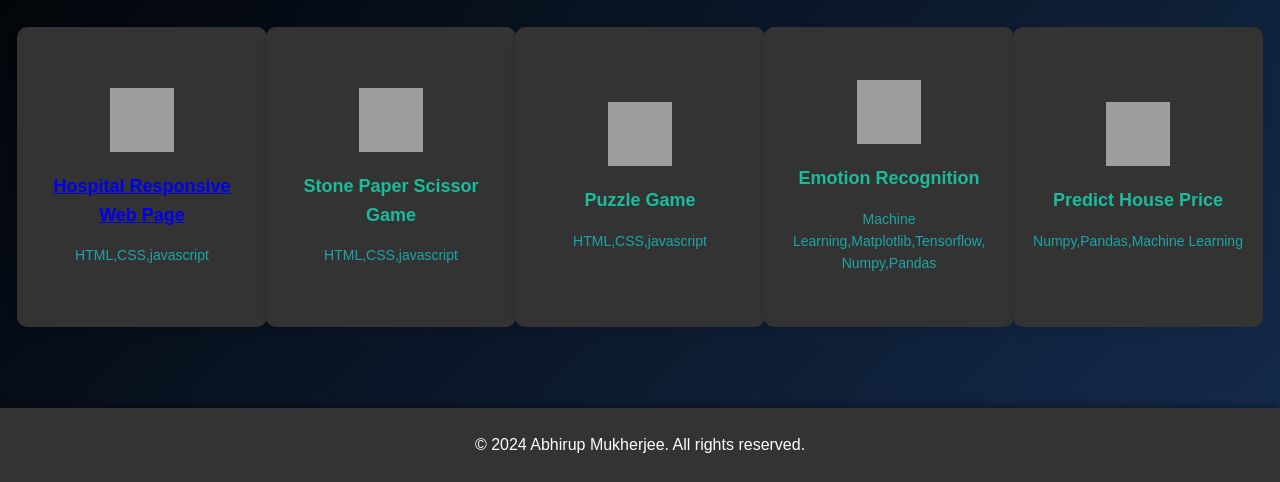
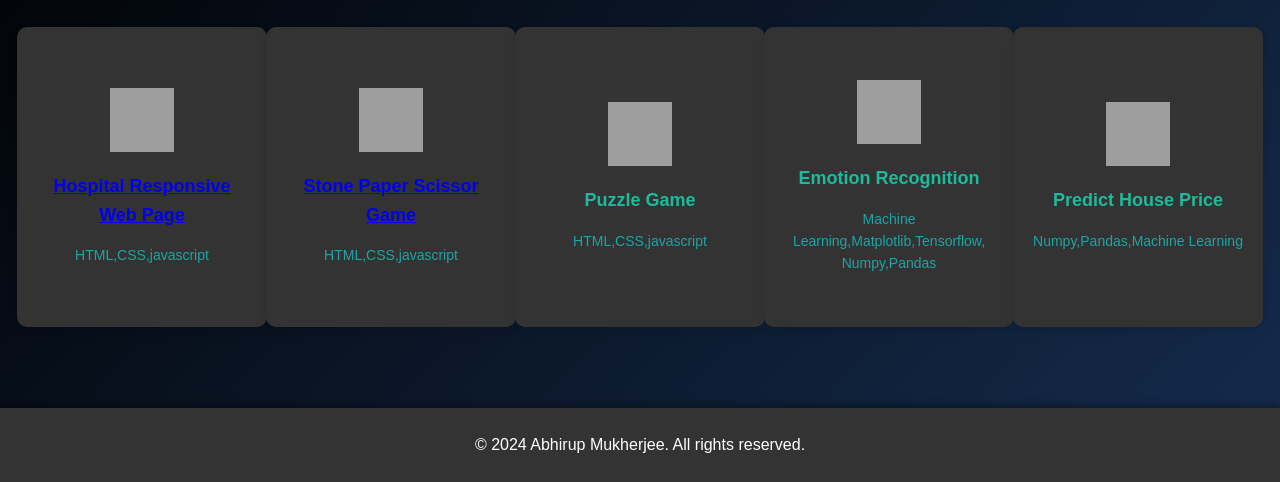
Before and after one commit to abhirup0106/Abhirup.github.io, a plain HTML site: page project.html in a window 1280 px wide. Shown: the part 318-800 px from the top of the page. Drawn offline with Linux system fonts and the light colour scheme; grey boxes are pictures that could not be loaded.

Commit message:
Update project.html

```diff
--- a/project.html
+++ b/project.html
@@ -27,7 +27,7 @@
             </div>
             <div class="project-card">
                 <img src="https://tse2.mm.bing.net/th?id=OIP.1CkVCE6yhddTFRHmUDFpewHaEK&pid=Api&P=0&h=220" alt="Project 2" class="project-icon">
-                <h3>Stone Paper Scissor Game</h3>
+                <h3><a href="https://abhirup0106.github.io/Rockpaperscissor.github.io/">Stone Paper Scissor Game</a></h3>
                 <p>HTML,CSS,javascript</p>
             </div>
             <div class="project-card">
```
